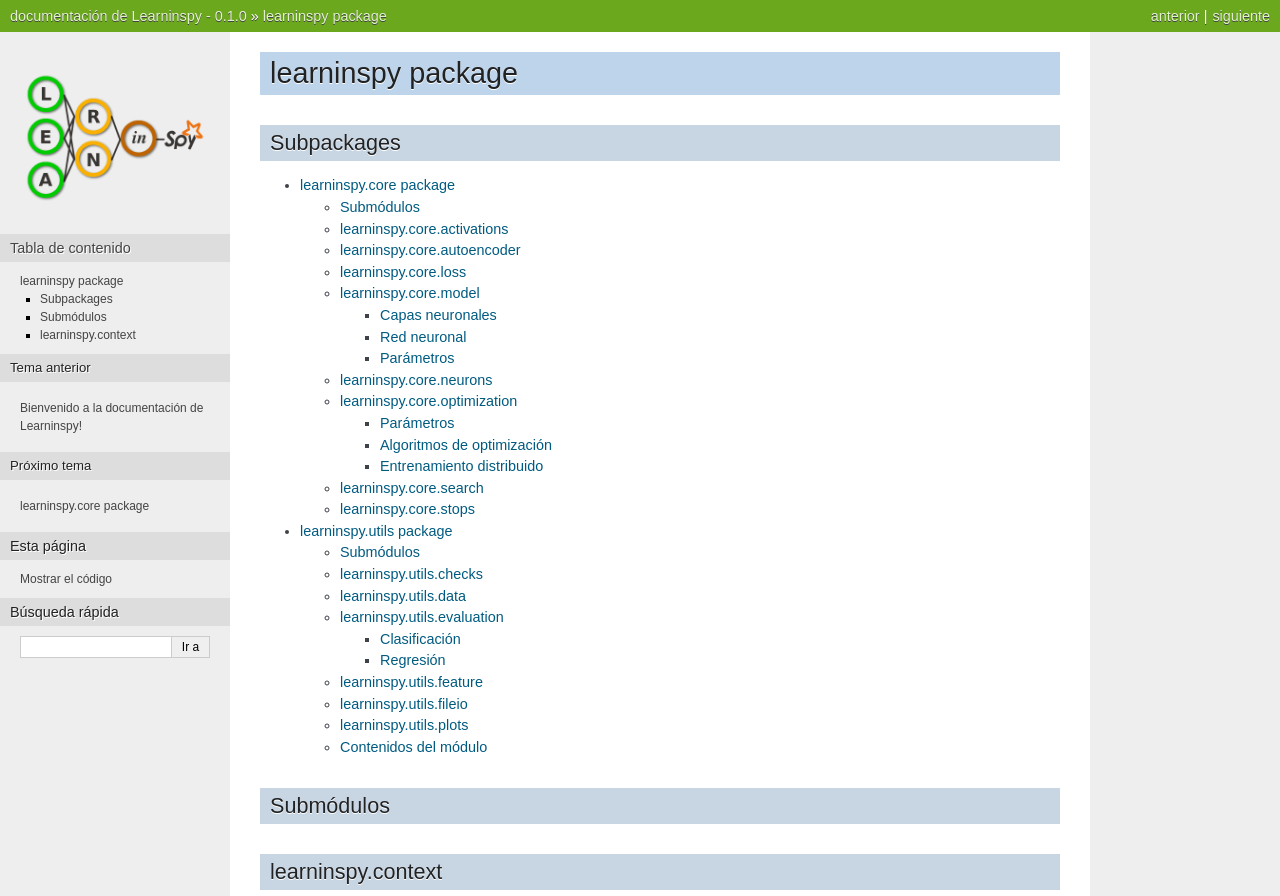
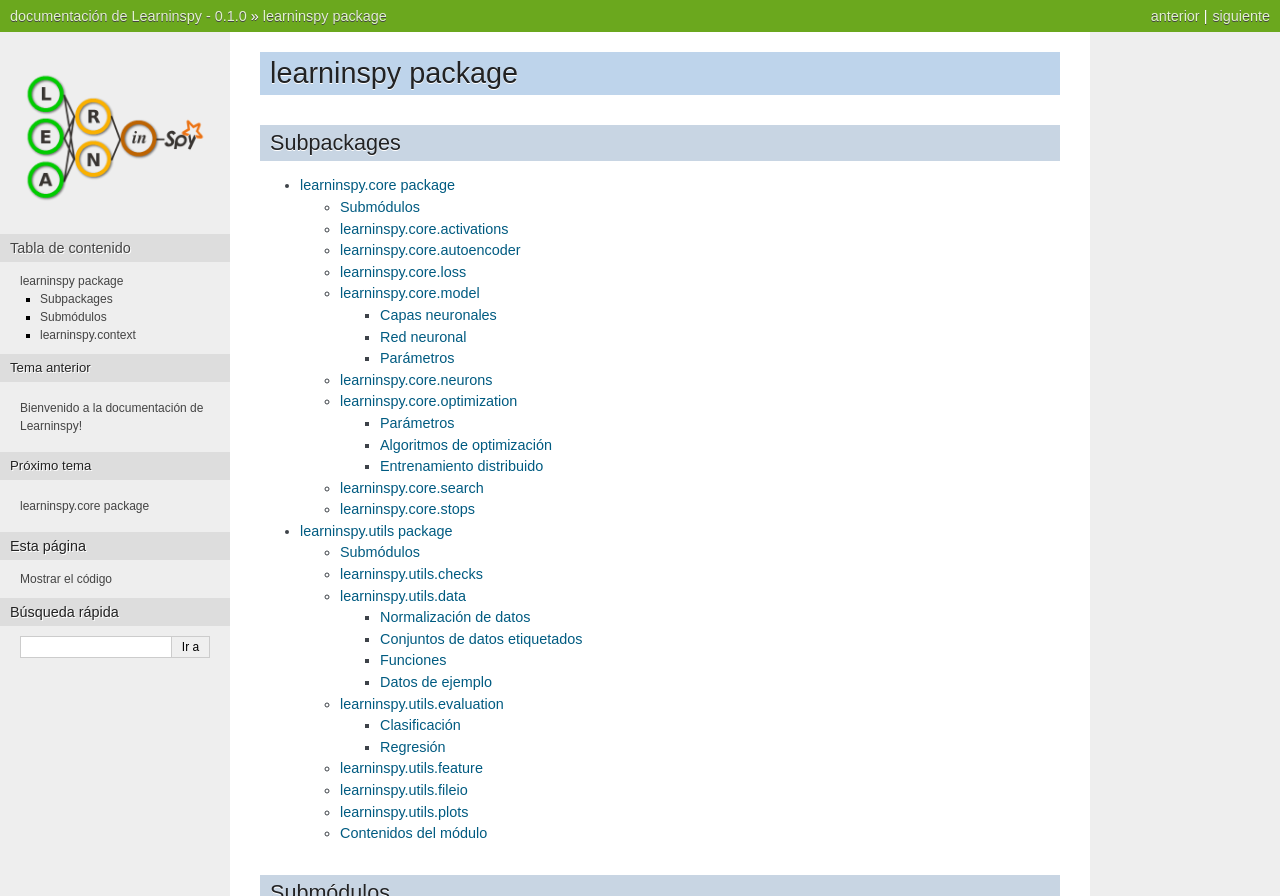
Before and after one commit to leferrad/learninspy, a Sphinx documentation site: the page built from docs/source/learninspy.rst, in a window 1280 px wide, cut to the strip 0-896 px from the top of the page. Built offline with Sphinx 7.4.7, drawn with Linux system fonts in a browser that asks for light colours; formulas are drawn with MathJax 3.

Commit message:
Arreglo en PCA y actualizo de docs

```diff
--- a/docs/source/learninspy.utils.rst
+++ b/docs/source/learninspy.utils.rst
@@ -16,9 +16,45 @@ learninspy.utils.data
 ----------------------------
 
 .. automodule:: learninspy.utils.data
+
+Normalización de datos
+""""""""""""""""""""""
+
+.. autoclass:: StandardScaler
     :members:
-    :undoc-members:
     :show-inheritance:
+
+
+Conjuntos de datos etiquetados
+""""""""""""""""""""""""""""""
+
+.. autoclass:: LabeledDataSet
+    :show-inheritance:
+
+.. autoclass:: DistributedLabeledDataSet
+    :members:
+    :show-inheritance:
+
+.. autoclass:: LocalLabeledDataSet
+    :members:
+    :show-inheritance:
+
+
+Funciones
+"""""""""
+
+.. autofunction:: label_data
+.. autofunction:: label_to_vector
+.. autofunction:: split_balanced
+.. autofunction:: split_data
+.. autofunction:: subsample
+
+
+Datos de ejemplo
+"""""""""""""""""""
+
+.. autofunction:: load_iris
+.. autofunction:: load_mnist
 
 learninspy.utils.evaluation
 ----------------------------------
```
Also changed, not shown: README.md (+1 -1 lines), 2 other files.
